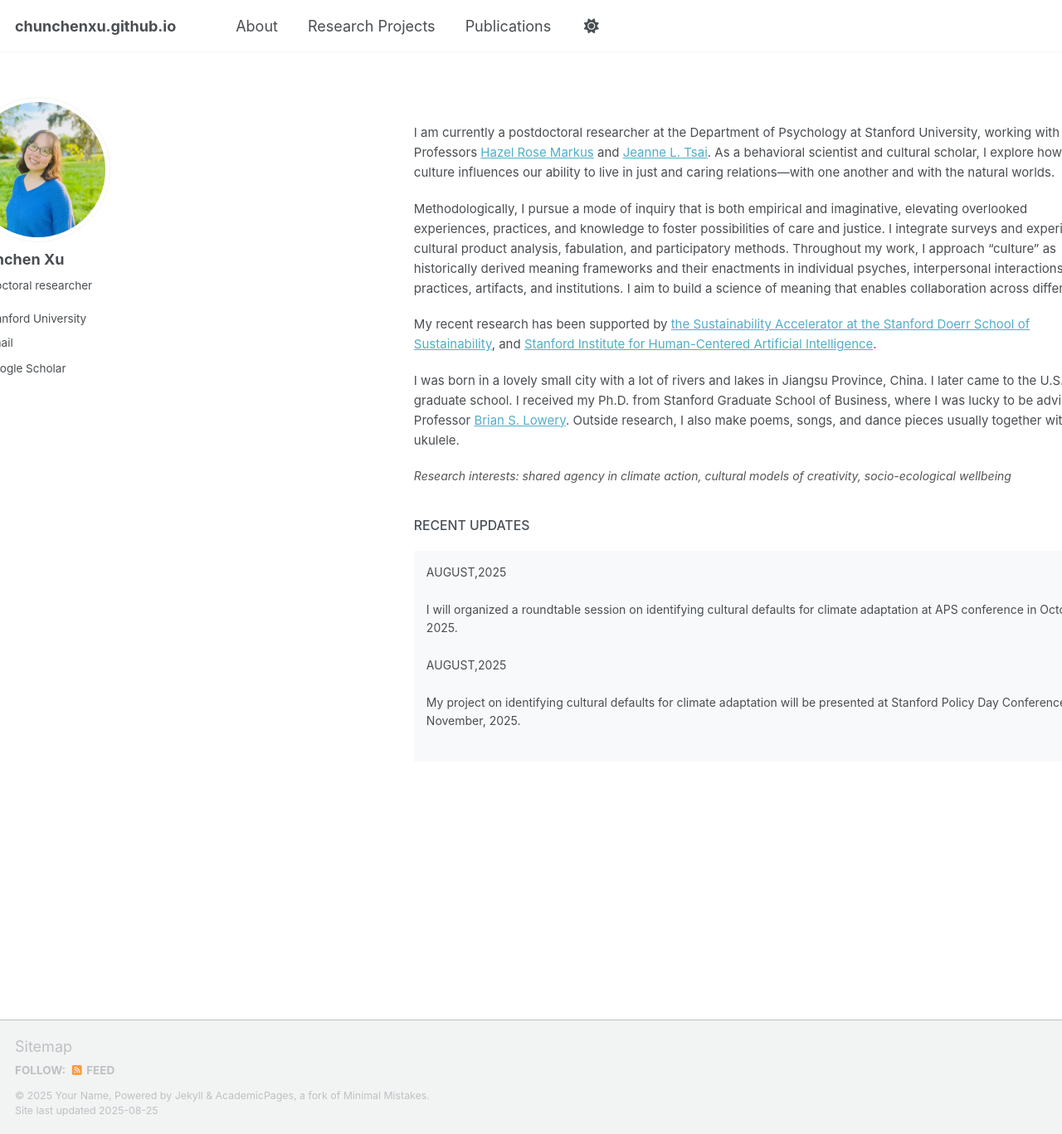
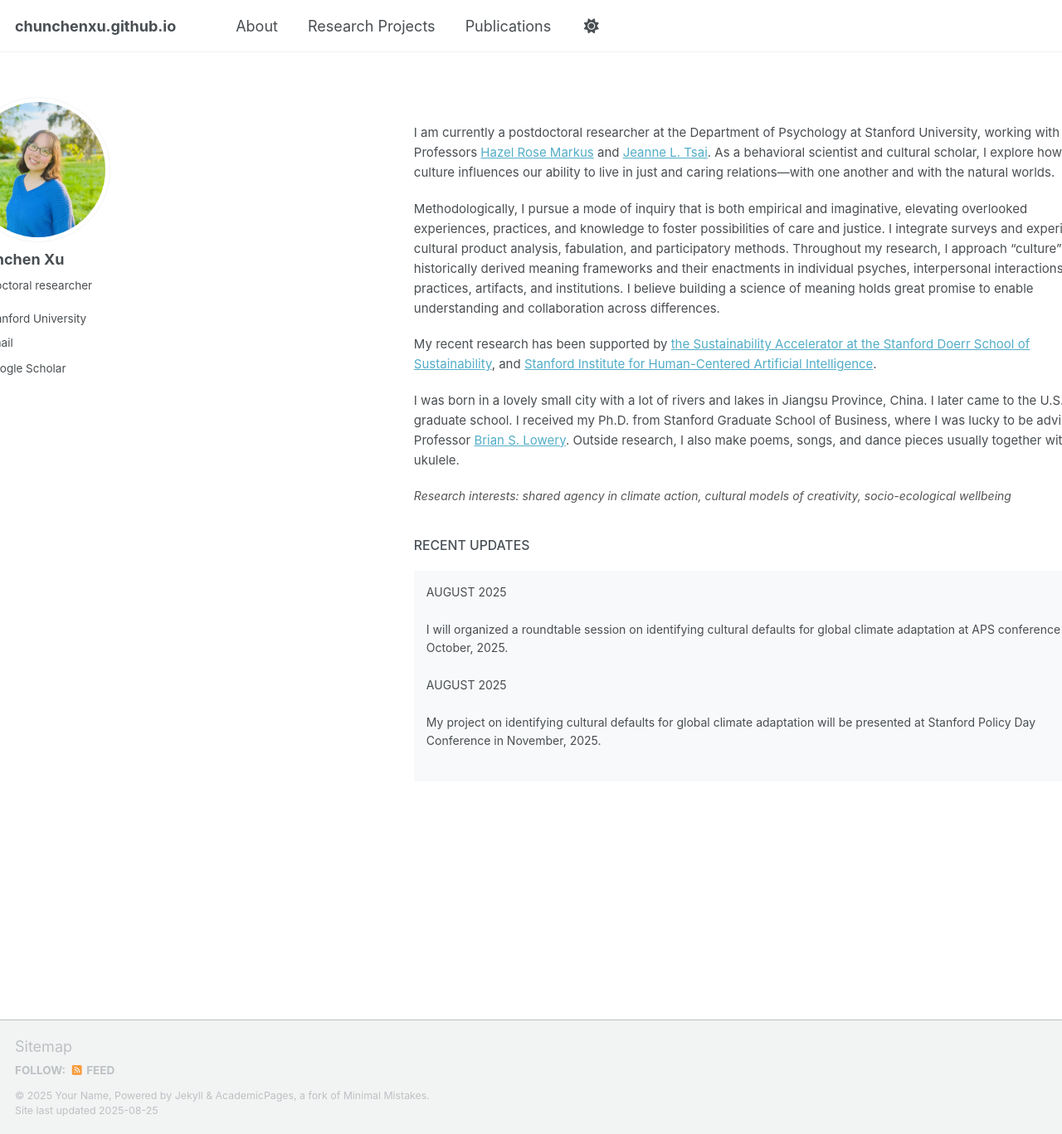
Before and after one commit to chunchenxu/chunchenxu.github.io, a Jekyll site: the page built from _pages/about.html, in a window 1280 px wide and 1367 px high. Shown: the whole window at 83% size. Built offline with Jekyll 4.4.1, drawn with Linux system fonts in a browser that asks for light colours; some web fonts are replaced; a script that is not in the unit is left out.

Commit message:
Update about.html

```diff
--- a/_pages/about.html
+++ b/_pages/about.html
@@ -11,7 +11,7 @@ redirect_from:
 
 <p>I am currently a postdoctoral researcher at the Department of Psychology at Stanford University, working with Professors <a href="https://web.stanford.edu/~hazelm/">Hazel Rose Markus</a> and <a href="https://psychology.stanford.edu/people/jeanne-l-tsai/">Jeanne L. Tsai</a>. As a behavioral scientist and cultural scholar, I explore how culture influences our ability to live in just and caring relations—with one another and with the natural worlds.</p>
 
-<p>Methodologically, I pursue a mode of inquiry that is both empirical and imaginative, elevating overlooked experiences, practices, and knowledge to foster possibilities of care and justice. I integrate surveys and experiments, cultural product analysis, fabulation, and participatory methods. Throughout my work, I approach “culture” as historically derived meaning frameworks and their enactments in individual psyches, interpersonal interactions, social practices, artifacts, and institutions. I aim to build a science of meaning that enables collaboration across differences.</p>
+<p>Methodologically, I pursue a mode of inquiry that is both empirical and imaginative, elevating overlooked experiences, practices, and knowledge to foster possibilities of care and justice. I integrate surveys and experiments, cultural product analysis, fabulation, and participatory methods. Throughout my research, I approach “culture” as historically derived meaning frameworks and their enactments in individual psyches, interpersonal interactions, social practices, artifacts, and institutions. I believe building a science of meaning holds great promise to enable understanding and collaboration across differences.</p>
 
 <p>
 My recent research has been supported by <a href="https://sustainability-accelerator.stanford.edu/">the Sustainability Accelerator at the Stanford Doerr School of Sustainability</a>, and <a href="https://hai.stanford.edu/">Stanford Institute for Human-Centered Artificial Intelligence</a>.
@@ -28,10 +28,10 @@ I was born in a lovely small city with a lot of rivers and lakes in Jiangsu Prov
 <h2>RECENT UPDATES</h2>
 
 <div class="content-section">
-AUGUST,2025 <br><br>
-I will organized a roundtable session on identifying cultural defaults for climate adaptation at APS conference in October, 2025.<br><br>
-AUGUST,2025 <br><br>
-My project on identifying cultural defaults for climate adaptation will be presented at Stanford Policy Day Conference in November, 2025. <br><br>
+AUGUST 2025 <br><br>
+I will organized a roundtable session on identifying cultural defaults for global climate adaptation at APS conference in October, 2025.<br><br>
+AUGUST 2025 <br><br>
+My project on identifying cultural defaults for global climate adaptation will be presented at Stanford Policy Day Conference in November, 2025. <br><br>
 
 </div>
 
```
